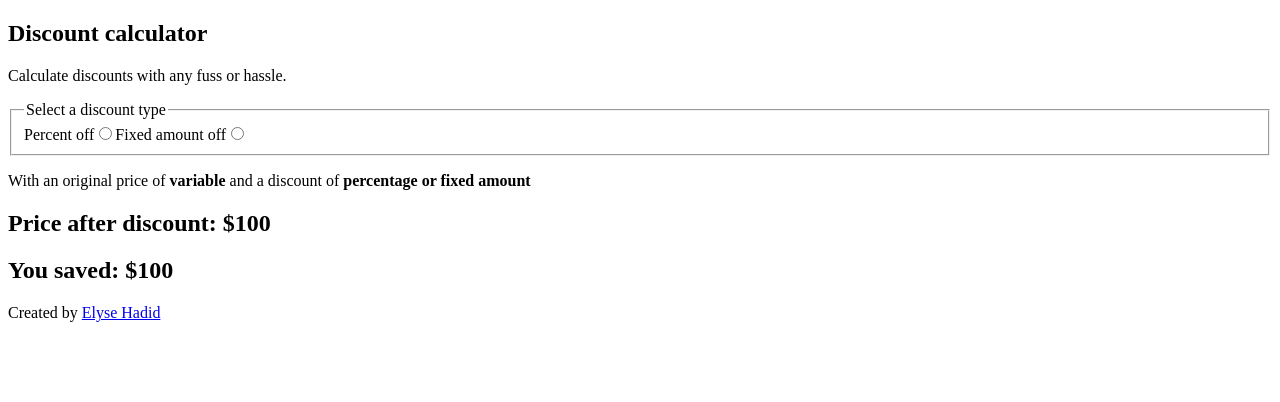
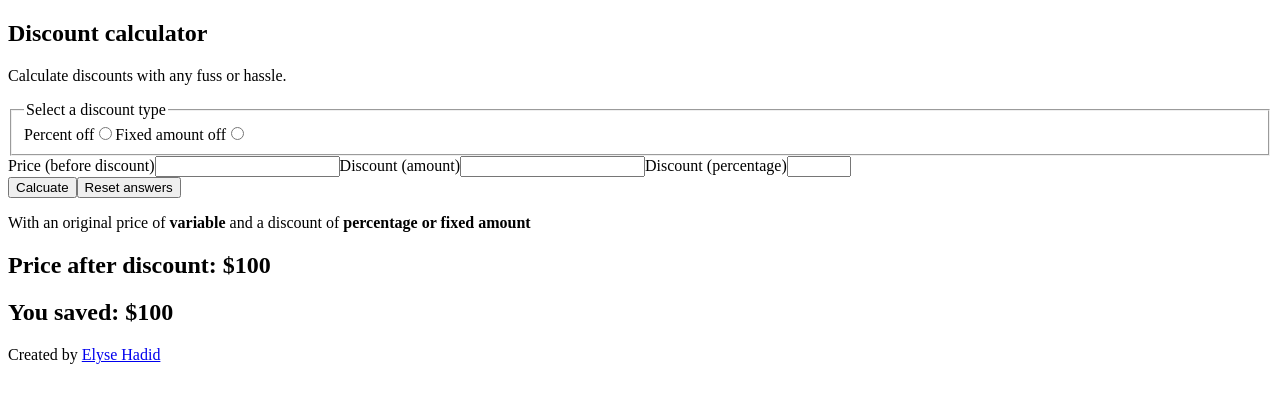
Before and after one commit to elysehadid/discount-calculator, a React (Vite) app: page / in a window 1280 px wide. Shown: the top 402 px of the page. Built offline with nearby package versions, Linux system fonts and the light colour scheme.

Commit message:
Stub all inputs

```diff
--- a/src/App.tsx
+++ b/src/App.tsx
@@ -12,21 +12,42 @@ function App() {
             <legend>Select a discount type</legend>
             <label>
               Percent off
-              <input type="radio" name="percent" />
+              <input type="radio" name="percent" value="percent" />
             </label>
 
             <label>
               Fixed amount off
-              <input type="radio" name="fixed" />
+              <input type="radio" name="fixed" value="fixed" />
             </label>
           </fieldset>
+
+          <div>
+            <label>
+              Price (before discount)
+              <input type="number" name="price" />
+            </label>
+
+            <label>
+              Discount (amount)
+              <input type="number" name="price-amount" />
+            </label>
+
+            <label>
+              Discount (percentage)
+              <input type="number" name="price-percentage" min={1} max={100} />
+            </label>
+          </div>
 
           {/* price before discount: number input */}
           {/* discount: percentage or integer based on radio button */}
           {/* price after discount: price - discount */}
           {/* you saved: discount amount */}
 
-          {/* submit button */}
+          <div>
+            <button type="submit">Calcuate</button>
+            {/* inputs need initial values for reset button 2 work; this will be controlled by react anyways tho */}
+            <button type="reset">Reset answers</button>
+          </div>
         </form>
 
         <section>
```
